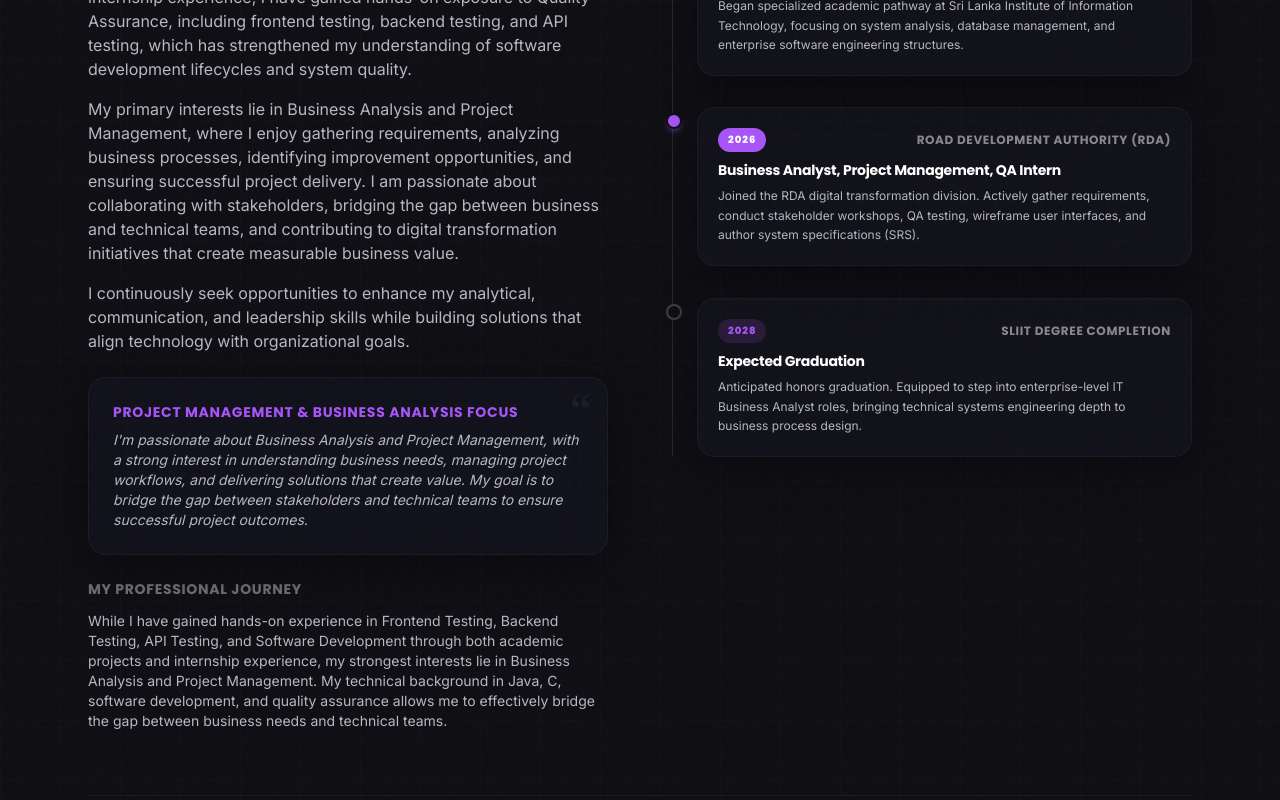
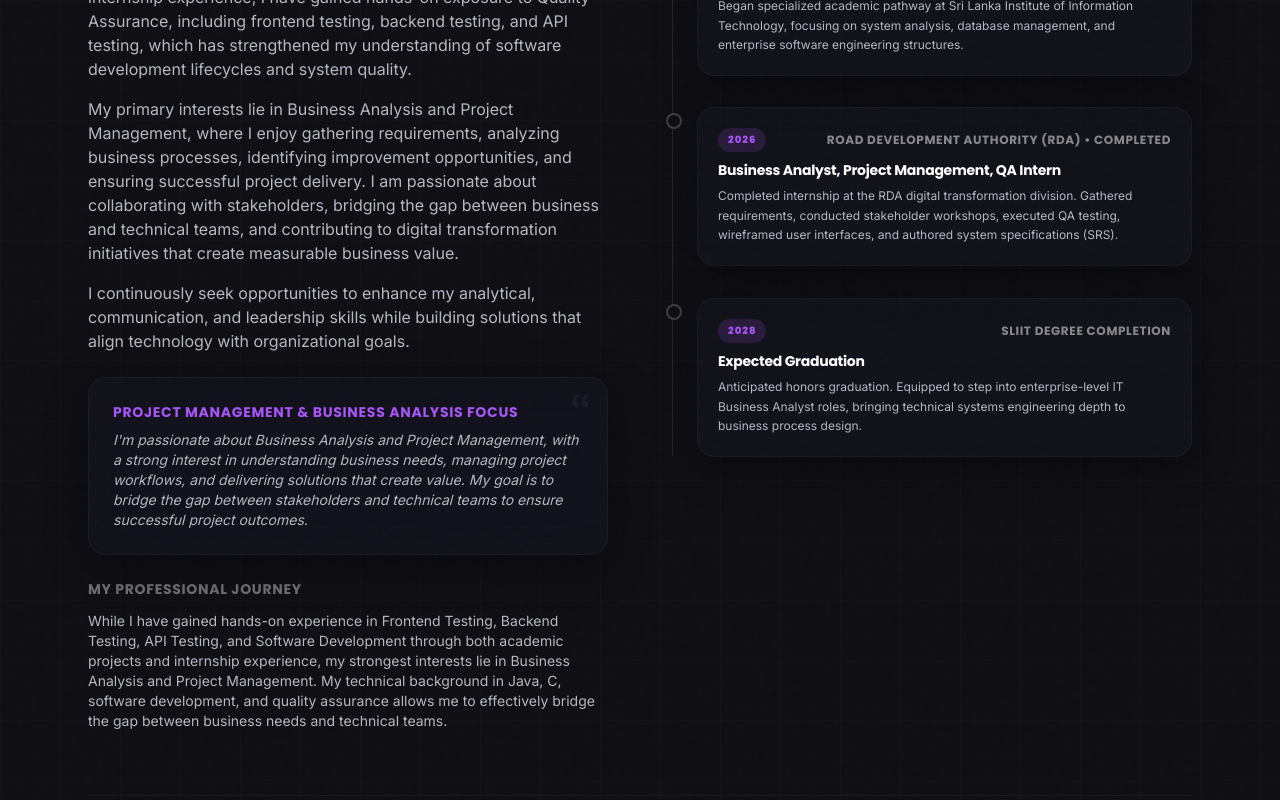
Before and after one commit to hiru-personal/My-Portfolio-, a React (Vite) app: page / in a window 1280 px wide. Shown: the part 1680-2480 px from the top of the page. Built offline with nearby package versions, Linux system fonts and the light colour scheme; the HTML template or start-up script is replaced by a standard one.

Commit message:
update intership status

```diff
--- a/src/components/About.jsx
+++ b/src/components/About.jsx
@@ -11,9 +11,8 @@ const milestones = [
   {
     year: '2026',
     title: 'Business Analyst, Project Management, QA Intern',
-    institution: 'Road Development Authority (RDA)',
-    description: 'Joined the RDA digital transformation division. Actively gather requirements, conduct stakeholder workshops, QA testing, wireframe user interfaces, and author system specifications (SRS).',
-    active: true,
+    institution: 'Road Development Authority (RDA) • Completed',
+    description: 'Completed internship at the RDA digital transformation division. Gathered requirements, conducted stakeholder workshops, executed QA testing, wireframed user interfaces, and authored system specifications (SRS).',
   },
   {
     year: '2028',
--- a/src/components/Experience.jsx
+++ b/src/components/Experience.jsx
@@ -142,8 +142,8 @@ function Experience() {
 
           <div className="flex flex-col md:flex-row justify-between items-start md:items-center gap-6 mb-6">
             <div>
-              <span className="inline-block text-[10px] font-poppins font-extrabold uppercase tracking-widest bg-brand-purple/15 text-brand-purple px-3 py-1.5 rounded-full mb-3 border border-brand-purple/20">
-                Current Role
+              <span className="inline-block text-[10px] font-poppins font-extrabold uppercase tracking-widest bg-emerald-500/15 text-emerald-400 px-3 py-1.5 rounded-full mb-3 border border-emerald-500/20">
+                Completed Internship
               </span>
               <h3 className="font-poppins text-2xl md:text-3xl font-extrabold text-white leading-tight">
                 Business Analysis Intern
@@ -155,7 +155,7 @@ function Experience() {
 
             <div className="text-left md:text-right font-poppins text-xs font-semibold">
               <p className="text-brand-purple uppercase tracking-wider font-bold">
-                2026 - Present
+                2026 (Completed)
               </p>
               <p className="text-brand-dark-textMuted mt-1">
                 Colombo, Sri Lanka
@@ -164,7 +164,7 @@ function Experience() {
           </div>
 
           <p className="font-inter text-sm md:text-base text-brand-dark-textMuted leading-relaxed max-w-4xl">
-            Contributing to the RDA's digital transformation initiatives through Business Analysis, Quality Assurance, Project Coordination, and Software Development activities. Collaborating with stakeholders and technical teams to gather and analyze requirements, document business processes, conduct frontend, backend, and API testing, and support the development and delivery of digital solutions that enhance operational efficiency and streamline organizational workflows.
+            Contributed to the RDA's digital transformation initiatives through Business Analysis, Quality Assurance, Project Coordination, and Software Development activities. Collaborated with stakeholders and technical teams to gather and analyze requirements, document business processes, conduct frontend, backend, and API testing, and support the development and delivery of digital solutions that enhance operational efficiency and streamline organizational workflows.
           </p>
         </div>
 
```
Also changed, not shown: 1 other file (tests, documents, lock files or other folders).
